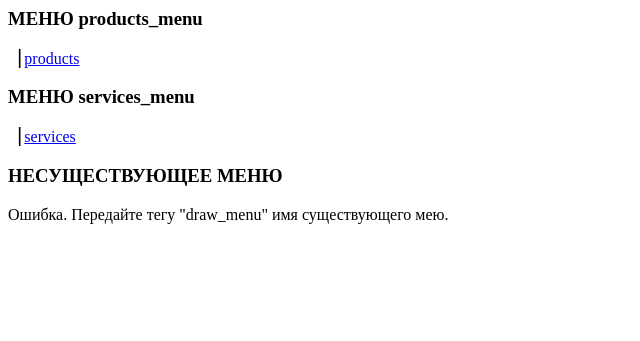
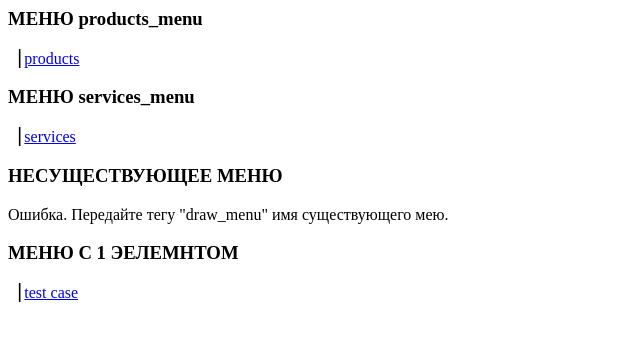
Before and after one commit to JustAlis/Menu, a Django app: page / in a window 1280 px wide. Shown: the top 341 px of the page, without its empty margins (0-640 px from the left). Run offline with Django 4.2, Linux system fonts and the light colour scheme; data comes from the database, SQL or seed files in the repository; both versions use the stored data as it was after the commit.

Commit message:
Добавлен дополнительный тест кейс

```diff
--- a/MenuApp/templates/MenuApp/draw_menu.html
+++ b/MenuApp/templates/MenuApp/draw_menu.html
@@ -1,4 +1,3 @@
-<!-- Проверить наличие конечной точки -->
 {% if error %}
     <div class="draw_menu_error">
         {{error_text}}
--- a/MenuApp/templates/MenuApp/test1.html
+++ b/MenuApp/templates/MenuApp/test1.html
@@ -8,4 +8,6 @@
     {% draw_menu 'services_menu' %}
     <h3>НЕСУЩЕСТВУЮЩЕЕ МЕНЮ</h3>
     {% draw_menu 'menu_test' %}
+    <h3>МЕНЮ С 1 ЭЕЛЕМНТОМ</h3>
+    {% draw_menu 'menu_with_one_element'%}
 {% endblock %}
```
Also changed, not shown: db.sqlite3.
